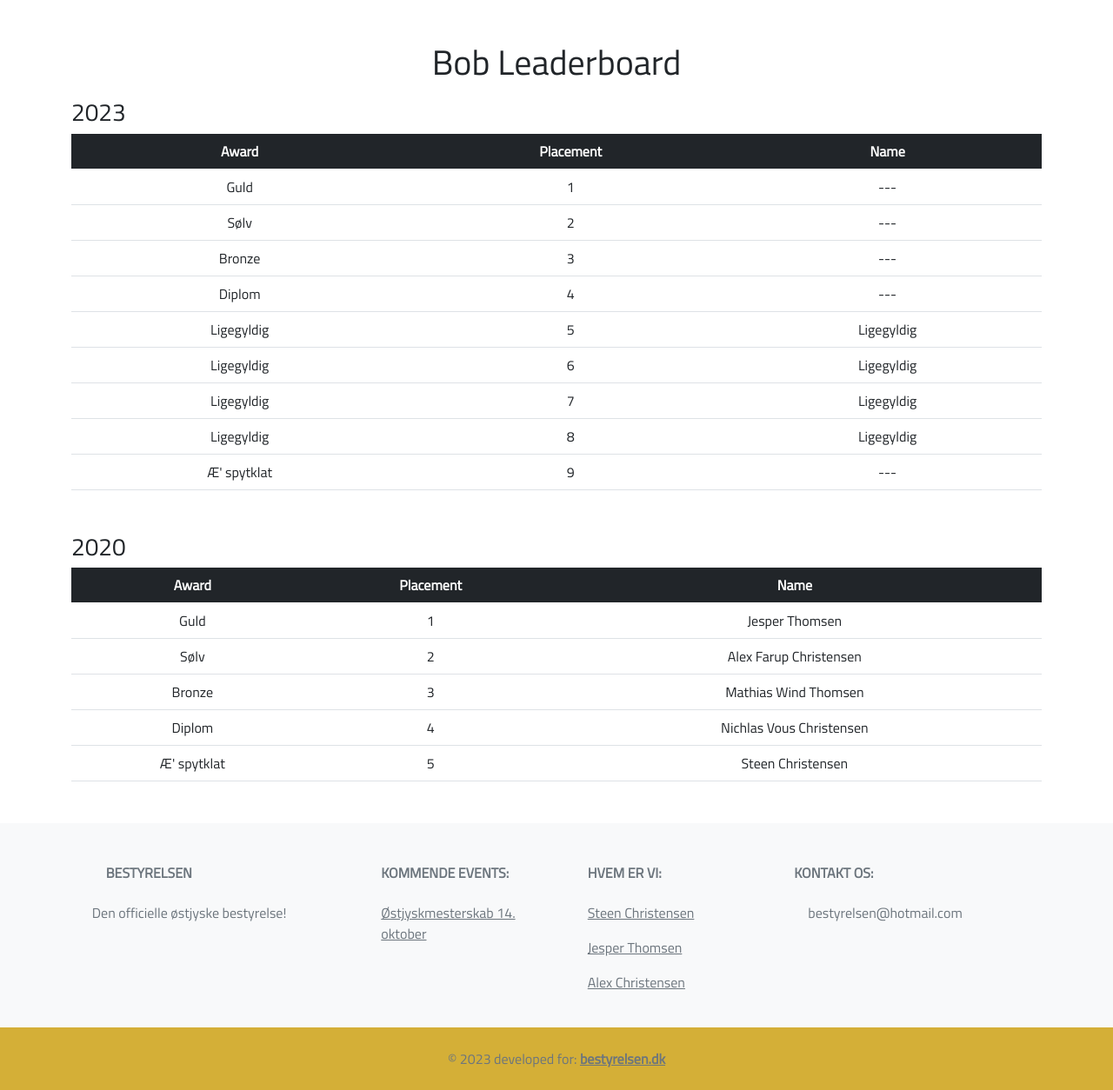
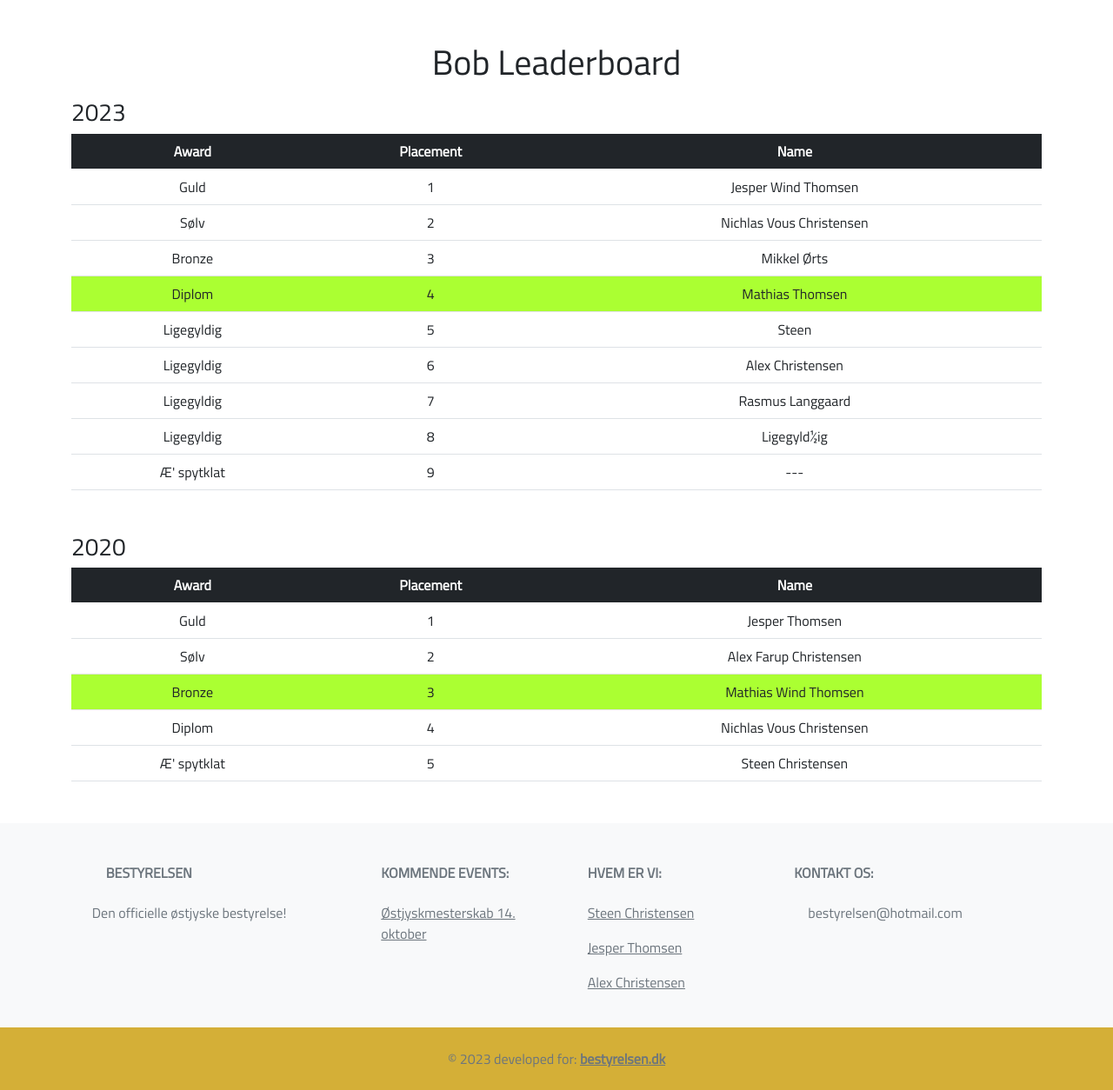
Before and after one commit to AlexFarup/bestyrelsen, a Django app: page /leaderboard/ in a window 1280 px wide. Shown: the part 56-1310 px from the top of the page at 87% size. Run offline with Django 4.2, Linux system fonts and the light colour scheme.

Commit message:
Mathias update

```diff
--- a/core/templates/content/leaderboard.html
+++ b/core/templates/content/leaderboard.html
@@ -17,42 +17,42 @@
             <tr>
                 <td>Guld</td>
                 <td>1</td>
-                <td>--- </td>
+                <td>Jesper Wind Thomsen </td>
             </tr>
             <tr>
                 <td>Sølv</td>
                 <td>2</td>
-                <td>---</td>
+                <td>Nichlas Vous Christensen</td>
             </tr>
             <tr>
                 <td>Bronze</td>
                 <td>3</td>
-                <td>---</td>
+                <td>Mikkel Ørts</td>
             </tr>
-            <tr>
+            <tr style="background-color: #abff32;">
                 <td>Diplom</td>
                 <td>4</td>
-                <td>---</td>
+                <td>Mathias Thomsen</td>
             </tr>
             <tr>
                 <td>Ligegyldig</td>
                 <td>5</td>
-                <td>Ligegyldig</td>
+                <td>Steen</td>
             </tr>
             <tr>
                 <td>Ligegyldig</td>
                 <td>6</td>
-                <td>Ligegyldig</td>
+                <td>Alex Christensen</td>
             </tr>
             <tr>
                 <td>Ligegyldig</td>
                 <td>7</td>
-                <td>Ligegyldig</td>
+                <td>Rasmus Langgaard</td>
             </tr>
             <tr>
                 <td>Ligegyldig</td>
                 <td>8</td>
-                <td>Ligegyldig</td>
+                <td>Ligegyld½ig</td>
             </tr>
             <tr>
                 <td>Æ' spytklat</td>
@@ -86,8 +86,8 @@
                 <td>2</td>
                 <td>Alex Farup Christensen</td>
             </tr>
-            <tr>
-                <td>Bronze</td>
+            <tr style="background-color: #abff32;">
+                <td >Bronze</td>
                 <td>3</td>
                 <td>Mathias Wind Thomsen</td>
             </tr>
```
